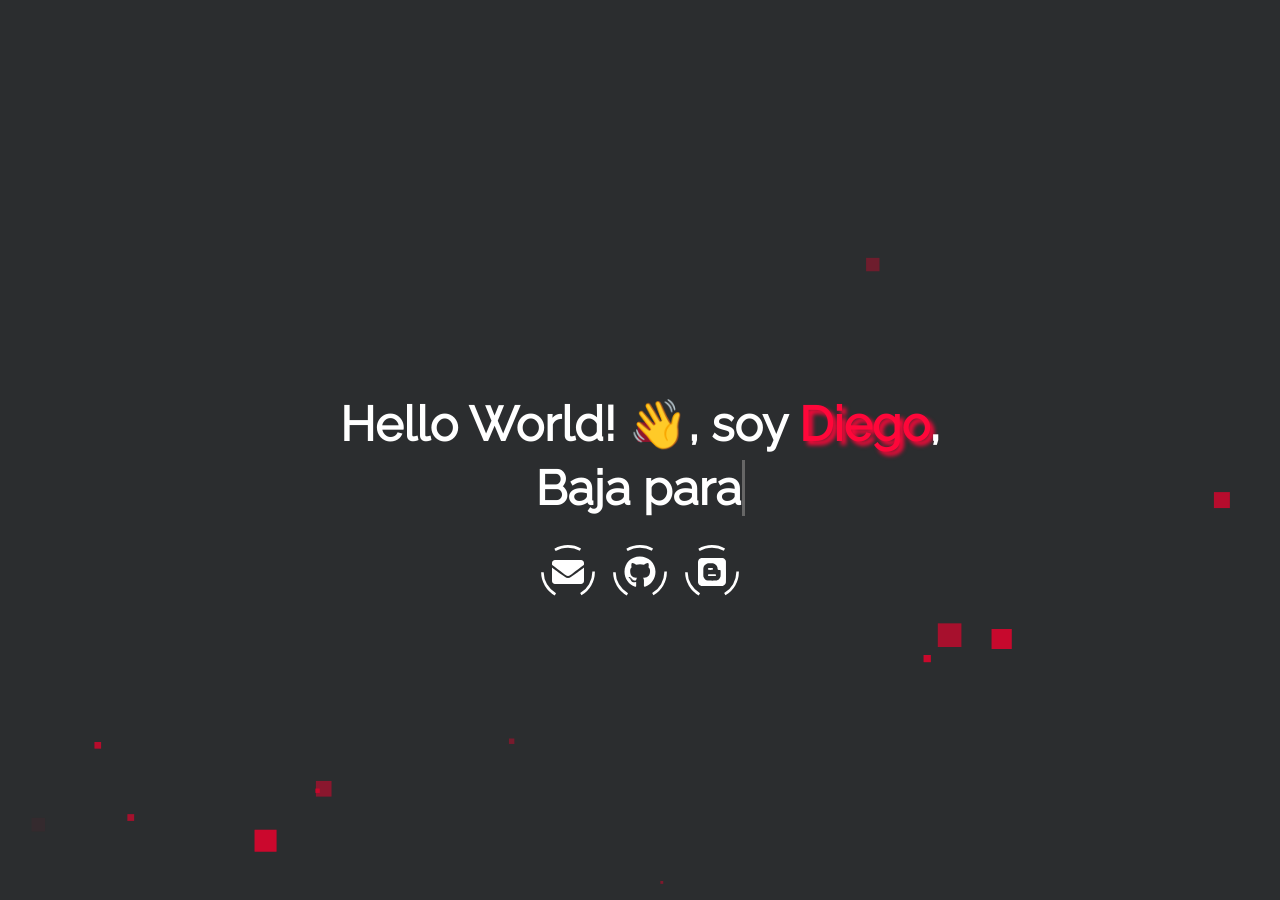
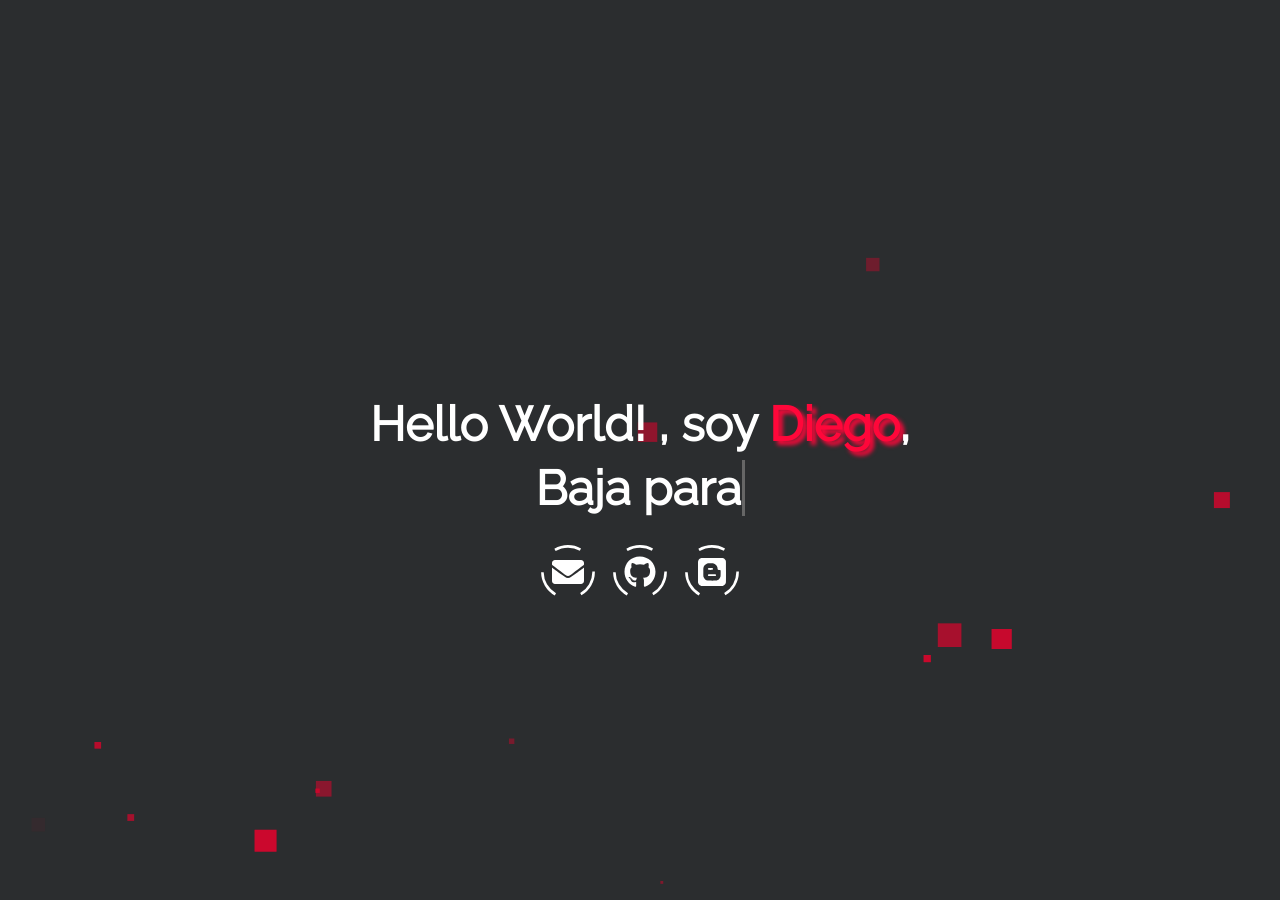
Before and after one commit to q3it/neumorphism, a Jekyll site: the page built from index.html, in a window 1280 px wide and 900 px high. Built offline with Jekyll 4.4.1, drawn with Linux system fonts in a browser that asks for light colours.

```diff
--- a/_includes/landing-page.html
+++ b/_includes/landing-page.html
@@ -1,6 +1,6 @@
 <div id="landing">
   <div class="landing-title">
-    <h1>Hello World! 👋, soy
+    <h1>Hello World! <!---👋--->, soy
       <span class="highlight-title">{{site.username}}</span>,
     </h1>
     <h1>
```
